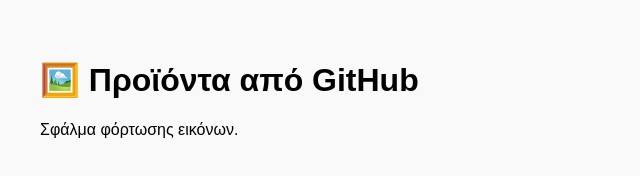
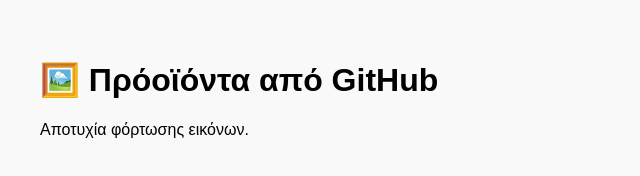
Before and after one commit to grxmis/orders, a plain HTML site: page index.html in a window 1280 px wide. Shown: the whole page, without its empty margins (0-640 px from the left). Drawn offline with Linux system fonts and the light colour scheme; no server answers.

Commit message:
Add files via upload

```diff
--- a/index.html
+++ b/index.html
@@ -2,50 +2,40 @@
 <html lang="el">
 <head>
   <meta charset="UTF-8" />
-  <meta name="viewport" content="width=device-width, initial-scale=1.0"/>
+  <meta name="viewport" content="width=device-width, initial-scale=1.0" />
   <title>GitHub Gallery</title>
   <style>
-    body {
-      font-family: sans-serif;
-      padding: 2rem;
-      background: #f9f9f9;
-    }
-    #gallery {
-      display: grid;
-      grid-template-columns: repeat(auto-fit, minmax(200px, 1fr));
-      gap: 1rem;
-    }
-    img {
-      width: 100%;
-      height: auto;
-      border-radius: 8px;
-      box-shadow: 0 2px 5px rgba(0,0,0,0.1);
-    }
+    body { font-family: sans-serif; padding: 2rem; background: #f9f9f9; }
+    #gallery { display: grid; grid-template-columns: repeat(auto-fit, minmax(200px, 1fr)); gap: 1rem; }
+    img { width: 100%; height: auto; border-radius: 8px; box-shadow: 0 2px 5px rgba(0,0,0,0.1); }
   </style>
 </head>
 <body>
-  <h1>🖼️ Προϊόντα από GitHub</h1>
-  <div id="gallery">Φόρτωση εικόνων...</div>
+  <h1>🖼️ Πρόοϊόντα από GitHub</h1>
+  <div id="gallery">Φόρτωση...</div>
 
   <script>
-    const baseRawURL = "https://raw.githubusercontent.com/grxmis/orders/main/orders/images/";
+    const baseRaw = "https://raw.githubusercontent.com/grxmis/orders/main/orders/images/";
 
-    fetch(baseRawURL + "gallery.json")
-      .then(res => res.json())
+    fetch(baseRaw + "gallery.json")
+      .then(res => {
+        if (!res.ok) throw new Error("HTTP " + res.status);
+        return res.json();
+      })
       .then(imageNames => {
         const gallery = document.getElementById("gallery");
         gallery.innerHTML = "";
         imageNames.forEach(name => {
           const img = document.createElement("img");
-          img.src = baseRawURL + encodeURIComponent(name);
+          img.src = baseRaw + encodeURIComponent(name);
           img.alt = name;
           img.loading = "lazy";
           gallery.appendChild(img);
         });
       })
       .catch(err => {
-        console.error("Σφάλμα φόρτωσης gallery.json:", err);
-        document.getElementById("gallery").innerText = "Σφάλμα φόρτωσης εικόνων.";
+        console.error("Σφάλμα φόρτωσης:", err);
+        document.getElementById("gallery").innerText = "Αποτυχία φόρτωσης εικόνων.";
       });
   </script>
 </body>
```
